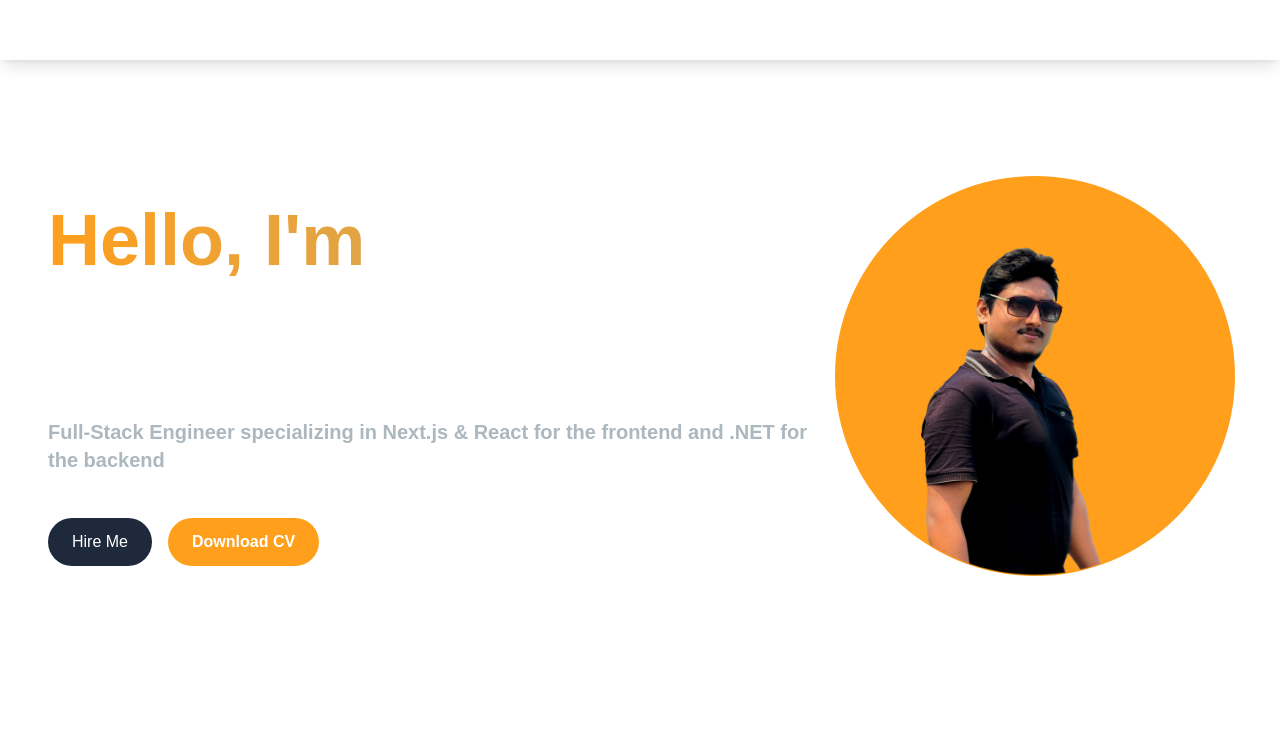
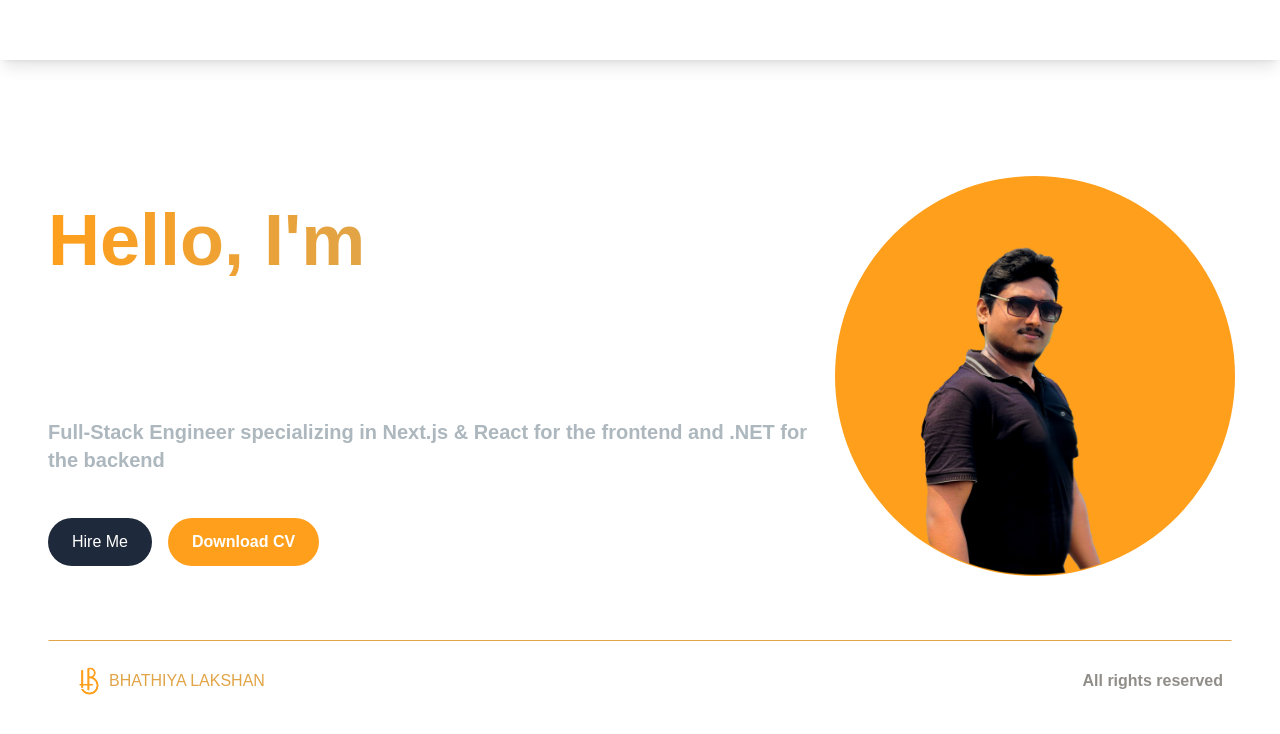
Before and after one commit to smbhathiya/portfolio-v2, a Next.js app: page / in a window 1280 px wide. Shown: the top 734 px of the page. Built offline with nearby package versions, Linux system fonts and the light colour scheme.

Commit message:
footer added

```diff
--- /dev/null
+++ b/app/components/Footer.jsx
@@ -0,0 +1,24 @@
+import React from "react";
+import Image from "next/image";
+
+const Footer = () => {
+    return (
+        <footer className="footer border z-10 border-t-secondary border-l-transparent border-r-transparent border-b-transparent text-white">
+            <div className="container p-5 pr-2 flex justify-between items-center">
+                <span className="flex items-center">
+                    <Image
+                        src="/images/logo.png"
+                        alt="logo"
+                        width={40}
+                        height={40}
+                        className="object-contain"
+                    />
+                    <div className="ml-0 text-secondary">BHATHIYA LAKSHAN</div>
+                </span>
+                <p className="text-txt_secondary font-bold">All rights reserved</p>
+            </div>
+        </footer>
+    );
+};
+
+export default Footer;
--- a/app/page.js
+++ b/app/page.js
@@ -1,5 +1,6 @@
 import HeroSection from "@/app/components/HeroSection";
 import Navbar from "@/app/components/Navbar";
+import Footer from "@/app/components/Footer";
 
 export default function Home() {
     return (
@@ -7,6 +8,7 @@ export default function Home() {
             <Navbar />
             <div className="container mt-24 mx-auto px-12 py-4">
                 <HeroSection />
+                <Footer/>
                 </div>
         </main>
 
--- a/tailwind.config.js
+++ b/tailwind.config.js
@@ -21,6 +21,7 @@ module.exports = {
         ternary: "#af8036",
         btn_primary: "#1e293b",
         btn_secondary: "#475569",
+        txt_secondary: "#918e89",
       },
     },
   },
```
Also changed, not shown: public/images/logo.png (added).
